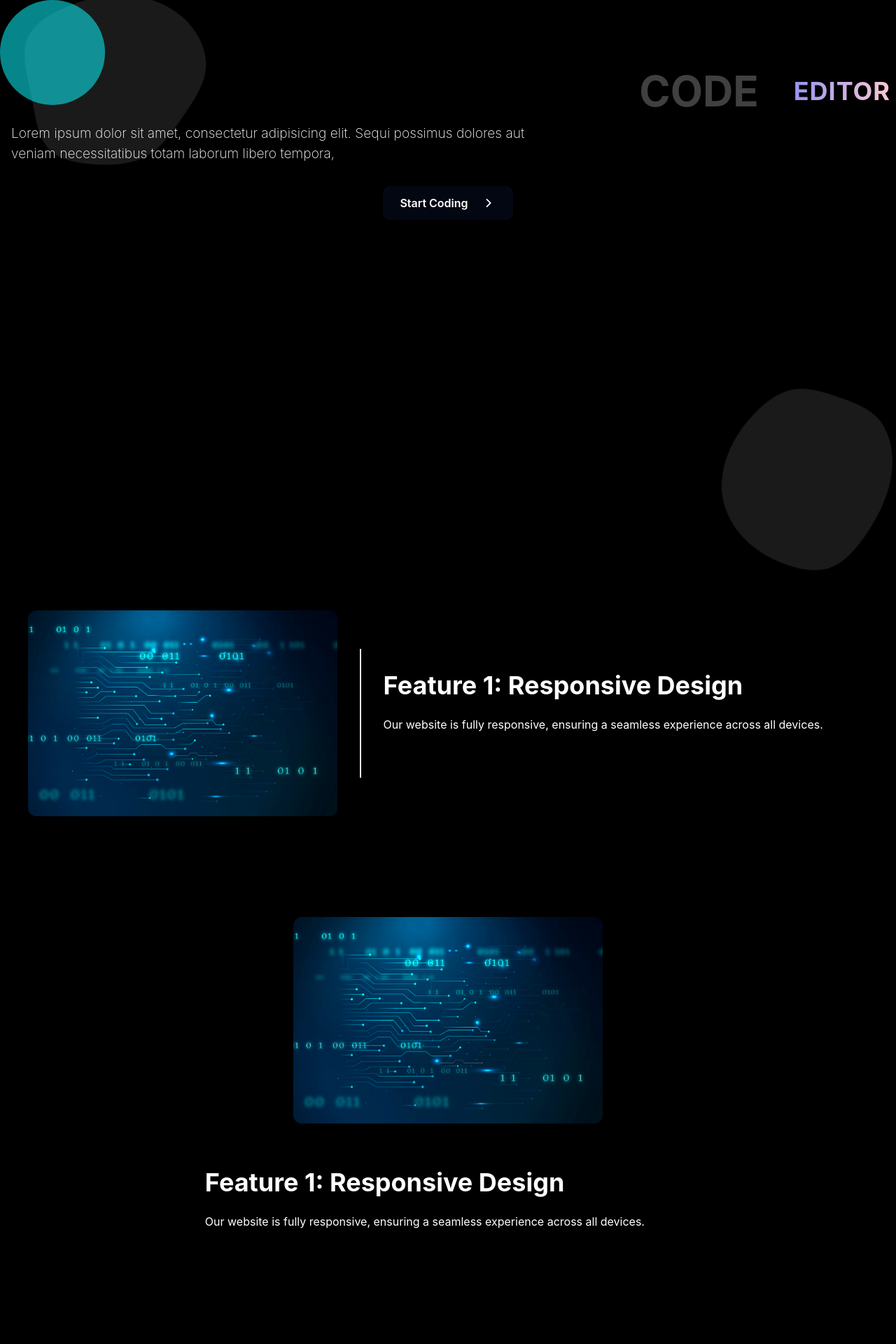
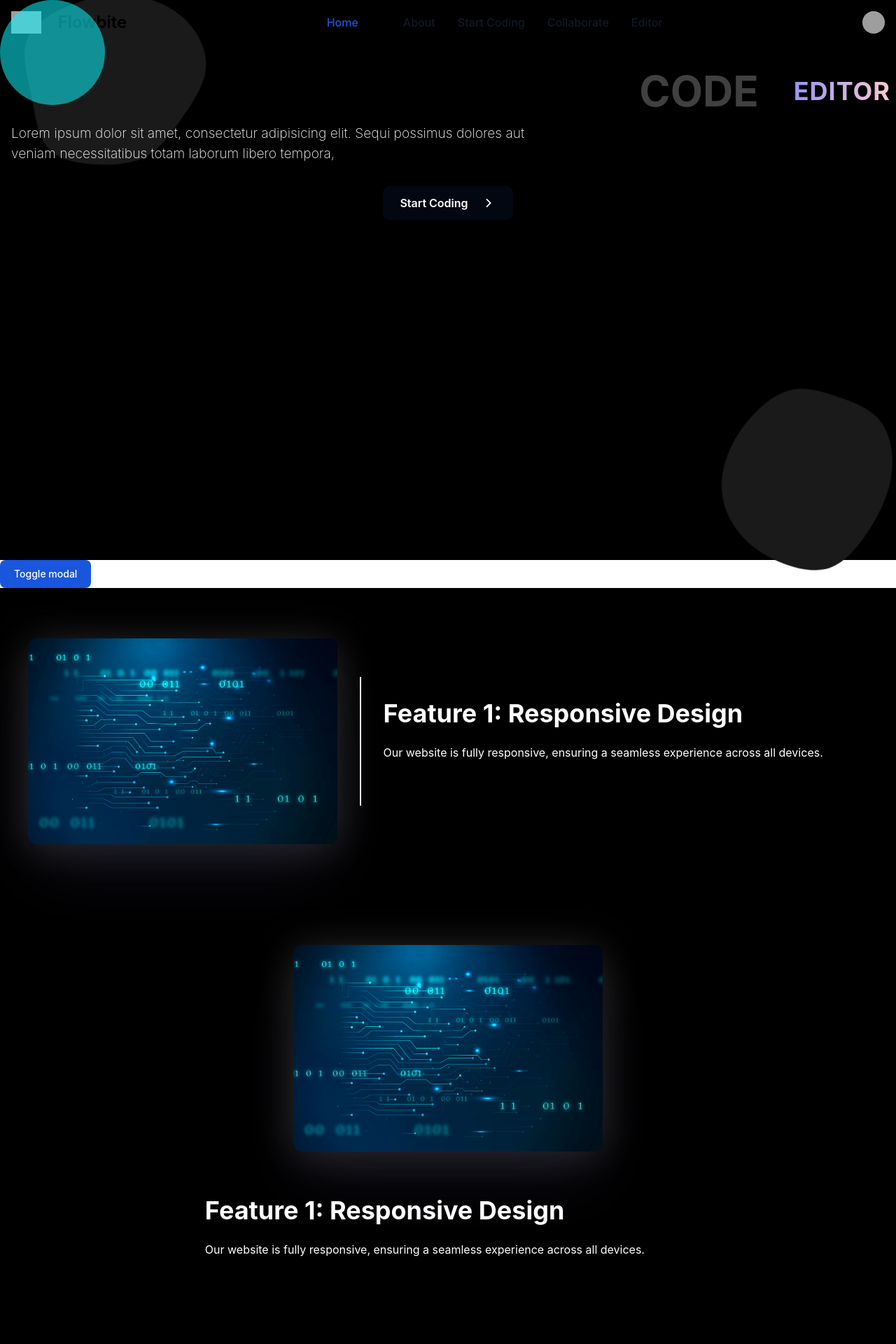
Before and after one commit to anirban2005143a/codeEditor, a React (Vite) app in the folder frontend/: page / in a window 1280 px wide. Shown: the top 1920 px of the page at 70% size. Built offline with nearby package versions, Linux system fonts and the light colour scheme; grey boxes are pictures that could not be loaded.

Commit message:
add room id generator

```diff
--- a/frontend/index.html
+++ b/frontend/index.html
@@ -1,5 +1,6 @@
 <!doctype html>
 <html lang="en">
+
 <head>
   <meta charset="UTF-8" />
   <link rel="icon" type="image/svg+xml" href="/vite.svg" />
@@ -9,10 +10,13 @@
 
   <title>Vite + React</title>
 </head>
+
 <body>
   <div id="root"></div>
   <script type="module" src="/src/main.jsx"></script>
   <!-- flowbit cdn  -->
   <script src="https://cdn.jsdelivr.net/npm/flowbite@3.1.1/dist/flowbite.min.js"></script>
+
 </body>
+
 </html>
--- a/frontend/src/components/navbar/navbar.jsx
+++ b/frontend/src/components/navbar/navbar.jsx
@@ -1,40 +1,76 @@
-import React from 'react'
+import React, { useState } from 'react'
 
-const Navbar = () => {
+const Navbar = (props) => {
+
+
+
     return (
-        <nav id='navbar' className=" z-50 fixed w-full top-0 border-gray-200 bg-transparent">
+        <nav className=" fixed top-0 left-0 w-full z-50 border-gray-200 ">
+
+
             <div className="max-w-screen-xl flex flex-wrap items-center justify-between mx-auto p-4">
-                <a href="https://flowbite.com/" className="flex items-center space-x-3 rtl:space-x-reverse">
+                <a className="flex items-center space-x-3 rtl:space-x-reverse">
                     <img src="https://flowbite.com/docs/images/logo.svg" className="h-8" alt="Flowbite Logo" />
                     <span className="self-center text-2xl font-semibold whitespace-nowrap dark:text-white">Flowbite</span>
                 </a>
-                <div className="flex md:order-2 space-x-3 md:space-x-0 rtl:space-x-reverse">
-                    <button type="button" className="text-white bg-blue-700 hover:bg-blue-800 focus:ring-4 focus:outline-none focus:ring-blue-300 font-medium rounded-lg text-sm px-4 py-2 text-center dark:bg-blue-600 dark:hover:bg-blue-700 dark:focus:ring-blue-800">Get started</button>
-                    <button data-collapse-toggle="navbar-cta" type="button" className="inline-flex items-center p-2 w-10 h-10 justify-center text-sm text-gray-500 rounded-lg md:hidden hover:bg-gray-100 focus:outline-none focus:ring-2 focus:ring-gray-200 dark:text-gray-400 dark:hover:bg-gray-700 dark:focus:ring-gray-600" aria-controls="navbar-cta" aria-expanded="false">
+                <div className="flex items-center md:order-2 space-x-3 md:space-x-0 rtl:space-x-reverse">
+                    <button type="button" className="flex text-sm bg-gray-800 rounded-full md:me-0 focus:ring-4 focus:ring-gray-300 dark:focus:ring-gray-600" id="user-menu-button" aria-expanded="false" data-dropdown-toggle="user-dropdown" data-dropdown-placement="bottom">
+                        <span className="sr-only">Open user menu</span>
+                        <img className="w-8 h-8 rounded-full" src="/docs/images/people/profile-picture-3.jpg" alt="user photo" />
+                    </button>
+                    <div className="z-50 hidden my-4 text-base list-none bg-white divide-y divide-gray-100 rounded-lg shadow-sm dark:bg-gray-700 dark:divide-gray-600" id="user-dropdown">
+                        <div className="px-4 py-3">
+                            <span className="block text-sm text-gray-900 dark:text-white">Bonnie Green</span>
+                            <span className="block text-sm  text-gray-500 truncate dark:text-gray-400">name@flowbite.com</span>
+                        </div>
+                        <ul className="py-2" aria-labelledby="user-menu-button">
+                            <li>
+                                <a href="#" className="block px-4 py-2 text-sm text-gray-700 hover:bg-gray-100 dark:hover:bg-gray-600 dark:text-gray-200 dark:hover:text-white">Dashboard</a>
+                            </li>
+                            <li>
+                                <a href="#" className="block px-4 py-2 text-sm text-gray-700 hover:bg-gray-100 dark:hover:bg-gray-600 dark:text-gray-200 dark:hover:text-white">Settings</a>
+                            </li>
+                            <li>
+                                <a href="#" className="block px-4 py-2 text-sm text-gray-700 hover:bg-gray-100 dark:hover:bg-gray-600 dark:text-gray-200 dark:hover:text-white">Earnings</a>
+                            </li>
+                            <li>
+                                <a href="#" className="block px-4 py-2 text-sm text-gray-700 hover:bg-gray-100 dark:hover:bg-gray-600 dark:text-gray-200 dark:hover:text-white">Sign out</a>
+                            </li>
+                        </ul>
+                    </div>
+                    <button data-collapse-toggle="navbar-user" type="button" className="inline-flex items-center p-2 w-10 h-10 justify-center text-sm text-gray-500 rounded-lg md:hidden hover:bg-gray-100 focus:outline-none focus:ring-2 focus:ring-gray-200 dark:text-gray-400 dark:hover:bg-gray-700 dark:focus:ring-gray-600" aria-controls="navbar-user" aria-expanded="false">
                         <span className="sr-only">Open main menu</span>
                         <svg className="w-5 h-5" aria-hidden="true" xmlns="http://www.w3.org/2000/svg" fill="none" viewBox="0 0 17 14">
                             <path stroke="currentColor" strokeLinecap="round" strokeLinejoin="round" strokeWidth="2" d="M1 1h15M1 7h15M1 13h15" />
                         </svg>
                     </button>
                 </div>
-                <div className="items-center justify-between hidden w-full md:flex md:w-auto md:order-1" id="navbar-cta">
-                    <ul className="flex flex-col font-medium p-4 md:p-0 mt-4 border border-gray-100 rounded-lg bg-gray-50 md:space-x-8 rtl:space-x-reverse md:flex-row md:mt-0 md:border-0 md:bg-white dark:bg-gray-800 md:dark:bg-gray-900 dark:border-gray-700">
+                <div className="items-center justify-between hidden w-full md:flex md:w-auto md:order-1" id="navbar-user">
+                    <ul className="flex flex-col font-medium p-4 md:p-0 mt-4 border border-gray-100 rounded-lg md:space-x-8 rtl:space-x-reverse md:flex-row md:mt-0 md:border-0  ">
                         <li>
-                            <a href="#" className="block py-2 px-3 md:p-0 text-white bg-blue-700 rounded-sm md:bg-transparent md:text-blue-700 md:dark:text-blue-500" aria-current="page">Home</a>
+                            <a className="block py-2 px-3 text-white bg-blue-700 rounded-sm md:bg-transparent md:text-blue-700 md:p-0 md:dark:text-blue-500" aria-current="page">Home</a>
                         </li>
                         <li>
-                            <a href="#" className="block py-2 px-3 md:p-0 text-gray-900 rounded-sm hover:bg-gray-100 md:hover:bg-transparent md:hover:text-blue-700 md:dark:hover:text-blue-500 dark:text-white dark:hover:bg-gray-700 dark:hover:text-white md:dark:hover:bg-transparent dark:border-gray-700">About</a>
+                            <a className="block py-2 px-3 text-gray-900 rounded-sm hover:bg-gray-100 md:hover:bg-transparent md:hover:text-blue-700 md:p-0 dark:text-white md:dark:hover:text-blue-500 dark:hover:bg-gray-700 dark:hover:text-white md:dark:hover:bg-transparent dark:border-gray-700">About</a>
                         </li>
                         <li>
-                            <a href="#" className="block py-2 px-3 md:p-0 text-gray-900 rounded-sm hover:bg-gray-100 md:hover:bg-transparent md:hover:text-blue-700 md:dark:hover:text-blue-500 dark:text-white dark:hover:bg-gray-700 dark:hover:text-white md:dark:hover:bg-transparent dark:border-gray-700">Services</a>
+                            <a className="block py-2 px-3 text-gray-900 rounded-sm hover:bg-gray-100 md:hover:bg-transparent md:hover:text-blue-700 md:p-0 dark:text-white md:dark:hover:text-blue-500 dark:hover:bg-gray-700 dark:hover:text-white md:dark:hover:bg-transparent dark:border-gray-700">Start Coding</a>
                         </li>
                         <li>
-                            <a href="#" className="block py-2 px-3 md:p-0 text-gray-900 rounded-sm hover:bg-gray-100 md:hover:bg-transparent md:hover:text-blue-700 md:dark:hover:text-blue-500 dark:text-white dark:hover:bg-gray-700 dark:hover:text-white md:dark:hover:bg-transparent dark:border-gray-700">Contact</a>
+                            <a onClick={() => {
+                                props.setisModal(!props.isModal)
+                            }} className="block py-2 px-3 text-gray-900 rounded-sm hover:bg-gray-100 md:hover:bg-transparent md:hover:text-blue-700 md:p-0 dark:text-white md:dark:hover:text-blue-500 dark:hover:bg-gray-700 dark:hover:text-white md:dark:hover:bg-transparent dark:border-gray-700">Collaborate</a>
+                        </li>
+
+                        <li>
+                            <a className="block py-2 px-3 text-gray-900 rounded-sm hover:bg-gray-100 md:hover:bg-transparent md:hover:text-blue-700 md:p-0 dark:text-white md:dark:hover:text-blue-500 dark:hover:bg-gray-700 dark:hover:text-white md:dark:hover:bg-transparent dark:border-gray-700">Editor</a>
                         </li>
                     </ul>
                 </div>
             </div>
         </nav>
+
+
     )
 }
 
--- /dev/null
+++ b/frontend/src/components/roomNoModal/roomNoModal.jsx
@@ -0,0 +1,55 @@
+import React, { useState } from 'react'
+
+const RoomNoModal = (props) => {
+
+    const [roomId, setroomId] = useState("Generate room id")
+    const getRoomId = () => {
+        const chars = 'abcdefghijklmnopqrstuvwxyz0123456789';
+        const getRandomChar = () => chars[Math.floor(Math.random() * chars.length)];
+
+        const id = `${getRandomChar()}${getRandomChar()}${getRandomChar()}-${getRandomChar()}${getRandomChar()}${getRandomChar()}-${getRandomChar()}${getRandomChar()}${getRandomChar()}`;
+        console.log(id)
+        setroomId(id)
+    }
+
+    return (
+        <div id='roomNoModal'>
+
+            <button data-modal-target="static-modal" data-modal-toggle="static-modal"
+            onClick={getRoomId} className="block text-white bg-blue-700 hover:bg-blue-800 focus:ring-4 focus:outline-none focus:ring-blue-300 font-medium rounded-lg text-sm px-5 py-2.5 text-center dark:bg-blue-600 dark:hover:bg-blue-700 dark:focus:ring-blue-800" type="button">
+                Toggle modal
+            </button>
+
+            <div id="static-modal" data-modal-backdrop="static" tabindex="-1" aria-hidden="true" className="hidden overflow-y-auto overflow-x-hidden fixed top-0 right-0 left-0 z-50 justify-center items-center w-full md:inset-0 h-[calc(100%-1rem)] max-h-full">
+                <div className="relative p-4 w-full max-w-2xl max-h-full">
+                    <div className="relative bg-white rounded-lg shadow-sm dark:bg-gray-700">
+                        <div className="flex items-center justify-between p-4 md:p-5 border-b rounded-t dark:border-gray-600 border-gray-200">
+                            <h3 className="text-xl font-semibold text-gray-900 dark:text-white">
+                                Static modal
+                            </h3>
+                            <button type="button" className="text-gray-400 bg-transparent hover:bg-gray-200 hover:text-gray-900 rounded-lg text-sm w-8 h-8 ms-auto inline-flex justify-center items-center dark:hover:bg-gray-600 dark:hover:text-white" data-modal-hide="static-modal">
+                                <svg className="w-3 h-3" aria-hidden="true" xmlns="http://www.w3.org/2000/svg" fill="none" viewBox="0 0 14 14">
+                                    <path stroke="currentColor" stroke-linecap="round" stroke-linejoin="round" stroke-width="2" d="m1 1 6 6m0 0 6 6M7 7l6-6M7 7l-6 6" />
+                                </svg>
+                                <span className="sr-only">Close modal</span>
+                            </button>
+                        </div>
+                        <div className="p-4 md:p-5 space-y-4 flex flex-col justify-center items-center">
+                            <div id="roomIdArea" className='h-10'>{roomId}</div>
+                            <button onClick={getRoomId} type="button" className="text-white bg-blue-700 hover:bg-blue-800 focus:ring-4 focus:ring-blue-300 font-medium rounded-lg text-sm px-5 py-2.5 me-2 mb-2 dark:bg-blue-600 dark:hover:bg-blue-700 focus:outline-none dark:focus:ring-blue-800">Default</button>
+                        </div>
+                        <div className="flex items-center p-4 md:p-5 border-t border-gray-200 rounded-b dark:border-gray-600">
+                            <button data-modal-hide="static-modal" type="button" className="text-white bg-blue-700 hover:bg-blue-800 focus:ring-4 focus:outline-none focus:ring-blue-300 font-medium rounded-lg text-sm px-5 py-2.5 text-center dark:bg-blue-600 dark:hover:bg-blue-700 dark:focus:ring-blue-800">I accept</button>
+                            <button data-modal-hide="static-modal" type="button" className="py-2.5 px-5 ms-3 text-sm font-medium text-gray-900 focus:outline-none bg-white rounded-lg border border-gray-200 hover:bg-gray-100 hover:text-blue-700 focus:z-10 focus:ring-4 focus:ring-gray-100 dark:focus:ring-gray-700 dark:bg-gray-800 dark:text-gray-400 dark:border-gray-600 dark:hover:text-white dark:hover:bg-gray-700">Decline</button>
+                        </div>
+                    </div>
+                </div>
+            </div>
+
+
+
+        </div>
+    )
+}
+
+export default RoomNoModal
--- a/frontend/src/index.css
+++ b/frontend/src/index.css
@@ -1,7 +1,6 @@
 @import "tailwindcss";
 
 /* @import url('https://fonts.googleapis.com/css2?family=Playfair+Display:ital,wght@0,400..900;1,400..900&display=swap'); */
-
 
 .playfair-display-font {
   letter-spacing: 1px;
--- a/frontend/src/pages/home/features.jsx
+++ b/frontend/src/pages/home/features.jsx
@@ -1,50 +1,94 @@
-import React from 'react'
+import React, { useEffect, useRef } from 'react'
 import img from "../../assets/homeBg.webp"
 import { gsap } from 'gsap';
 import { ScrollTrigger } from 'gsap/ScrollTrigger';
 gsap.registerPlugin(ScrollTrigger);
 
 const Features = () => {
+
+  const featureImgRef1 = useRef(null)
+  const featureImgRef2 = useRef(null)
+  const featureImgRef3 = useRef(null)
+  const featureImgRef4 = useRef(null)
+
+  const animateFeatureImgEnter = (e) => {
+    const element = e.target
+    gsap.to(element, {
+      rotateX: 0,
+      rotateY: 0,
+      rotateZ: 0,
+      duration: 2,
+      ease: "elastic.out(1,0.5)"
+    })
+  }
+  const animateFeatureImgOut = (element, x, y, z) => {
+    console.log(x, y, z)
+    gsap.to(element, {
+      rotateX: `${x}deg`,
+      rotateY: `${y}deg`,
+      rotateZ: `${z}deg`,
+      duration: 2,
+      ease: "elastic.out(1,0.5)"
+    })
+    console.log(element)
+  }
+
+
   return (
-    <div id='Features' className='bg-black border-t-[1px] border-white'>
+    <div id='Features' className='bg-black border-t-[1px] border-white perspective-[1000px]'>
 
-      <section className='f1 z-20 relative flex sm:flex-row flex-col justify-center items-center py-10 px-2 '>
-        <div className='visual w-[40%] md:p-10 sm:p-8 p-4 rotate-x-45 -rotate-y-[20deg] rotate-z-4'>
+      <section className='f1 relative flex sm:flex-row flex-col justify-center items-center py-10 px-2 '>
+        <div className='visual w-[40%] md:p-10 sm:p-8 p-4 '>
+          <img
+            // onMouseOver={(e) => {
+            //   // animateFeatureImgEnter(e)
+            //   e.target.classList.remove("rotate-x-[45deg]")
+            //   e.target.classList.remove("-rotate-y-[20deg]")
+            //   e.target.classList.remove("rotate-z-[4deg]")
+            //   console.log("fgreg")
+            // }} onMouseOut={(e) => {
+            //   // animateFeatureImgOut(e.target, 45, -20, -4)
+            //   e.target.classList.add("rotate-x-[45deg]")
+            //   e.target.classList.add("-rotate-y-[20deg]")
+            //   e.target.classList.add("rotate-z-[4deg]")
+            // }}
+            src={img} alt="" className=' transition-all duration-150 ease-in-out w-full object-cover rounded-xl ' style={{ boxShadow: "rgba(50, 50, 93, 0.25) 0px 50px 100px -10px, rgba(145, 143, 142, 0.3) 0px 5px 60px 0px" }} />
+        </div>
+        <div className='content w-[60%] md:p-10 sm:p-8 p-4 text-white border-l-2 '>
+          <h2 className="text-4xl font-bold mb-6 text-white">Feature 1: Responsive Design</h2>
+          <p className="text-white mb-8">Our website is fully responsive, ensuring a seamless experience across all devices.</p>
+        </div>
+      </section>
+
+      <section className='f2 z-20 relative flex sm:flex-row-reverse flex-col justify-center items-center py-10 px-2'>
+        <div className='visual w-[40%] md:p-10 sm:p-8 p-4 '>
+          <img
+            src={img} alt="" className=' transition-all duration-150 ease-in-out w-full object-cover rounded-xl ' style={{ boxShadow: "rgba(50, 50, 93, 0.25) 0px 50px 100px -10px, rgba(145, 143, 142, 0.3) 0px 5px 60px 0px" }} />
+        </div>
+        <div className='content w-[60%] md:p-10 sm:p-8 p-4 text-white border-r-2'>
+          <h2 className="text-4xl font-bold mb-6 text-white">Feature 1: Responsive Design</h2>
+          <p className="text-white mb-8">Our website is fully responsive, ensuring a seamless experience across all devices.</p>
+        </div>
+      </section>
+
+
+      <section className='f3 z-20 relative flex sm:flex-row flex-col justify-center items-center py-10 px-2 '>
+        <div ref={featureImgRef3} className='visual w-[40%] md:p-10 sm:p-8 p-4 '>
           <img src={img} alt="" className=' w-full object-cover rounded-xl' />
         </div>
         <div className='content w-[60%] md:p-10 sm:p-8 p-4 text-white border-l-2 '>
-          <h2 class="text-4xl font-bold mb-6 text-white">Feature 1: Responsive Design</h2>
-          <p class="text-white mb-8">Our website is fully responsive, ensuring a seamless experience across all devices.</p>
-        </div>
-      </section>
-
-      <section className='f2 z-20 relative flex sm:flex-row-reverse flex-col justify-center items-center py-10 px-2 '>
-        <div className='visual w-[40%] md:p-10 sm:p-8 p-4 '>
-          <img src={img} alt="" className=' w-full object-cover rounded-xl' />
-        </div>
-        <div className='content w-[60%] md:p-10 sm:p-8 p-4 text-white border-r-2 '>
-          <h2 class="text-4xl font-bold mb-6 text-white">Feature 1: Responsive Design</h2>
-          <p class="text-white mb-8">Our website is fully responsive, ensuring a seamless experience across all devices.</p>
-        </div>
-      </section>
-
-      <section className='f3 z-20 relative flex sm:flex-row flex-col justify-center items-center py-10 px-2 '>
-        <div className='visual w-[40%] md:p-10 sm:p-8 p-4 '>
-          <img src={img} alt="" className=' w-full object-cover rounded-xl' />
-        </div>
-        <div className='content w-[60%] md:p-10 sm:p-8 p-4 text-white border-l-2 '>
-          <h2 class="text-4xl font-bold mb-6 text-white">Feature 1: Responsive Design</h2>
-          <p class="text-white mb-8">Our website is fully responsive, ensuring a seamless experience across all devices.</p>
+          <h2 className="text-4xl font-bold mb-6 text-white">Feature 1: Responsive Design</h2>
+          <p className="text-white mb-8">Our website is fully responsive, ensuring a seamless experience across all devices.</p>
         </div>
       </section>
 
       <section className='f4 z-20 relative flex sm:flex-row-reverse flex-col justify-center items-center py-10 px-2 '>
-        <div className='visual w-[40%] md:p-10 sm:p-8 p-4 '>
+        <div ref={featureImgRef4} className='visual w-[40%] md:p-10 sm:p-8 p-4 '>
           <img src={img} alt="" className=' w-full object-cover rounded-xl' />
         </div>
         <div className='content w-[60%] md:p-10 sm:p-8 p-4 text-white border-r-2 '>
-          <h2 class="text-4xl font-bold mb-6 text-white">Feature 1: Responsive Design</h2>
-          <p class="text-white mb-8">Our website is fully responsive, ensuring a seamless experience across all devices.</p>
+          <h2 className="text-4xl font-bold mb-6 text-white">Feature 1: Responsive Design</h2>
+          <p className="text-white mb-8">Our website is fully responsive, ensuring a seamless experience across all devices.</p>
         </div>
       </section>
 
--- a/frontend/src/pages/home/home.jsx
+++ b/frontend/src/pages/home/home.jsx
@@ -1,4 +1,4 @@
-import React, { useEffect } from 'react'
+import React, { useEffect, useState } from 'react'
 import { gsap } from 'gsap';
 import { ScrollTrigger } from 'gsap/ScrollTrigger';
 gsap.registerPlugin(ScrollTrigger);
@@ -7,13 +7,30 @@ import LandingPage from './landingPage'
 import Navbar from '../../components/navbar/navbar'
 import Features from './features'
 import MousePointer from '../../components/mousePointer/mousePointer'
+import RoomNoModal from '../../components/roomNoModal/roomNoModal';
 
 const Home = () => {
 
+    const [isModal, setisModal] = useState(false)
 
+    useEffect(() => {
+      if(isModal){
+        // const btn = document.querySelector("#RoomNoModalBtn")
+        // console.log(btn)
+        // btn.click()
+      }
+    }, [isModal])
+
+    window.addEventListener("mouseup" , ()=>{
+        const a = window.getSelection().toString();
+        console.log(a)
+    })
 
     return (
         <div id='home' className=' relative overflow-x-hidden'>
+            {/* navbar  */}
+            <Navbar setisModal={setisModal} />
+
 
             {/* mousepointer  */}
             <MousePointer />
@@ -47,6 +64,9 @@ const Home = () => {
             {/* <Navbar /> */}
             <LandingPage />
 
+            {/* modal  */}
+             <RoomNoModal />
+
             <Features />
         </div>
     )
```
Lines whose indentation alone changed are shown as unchanged.
